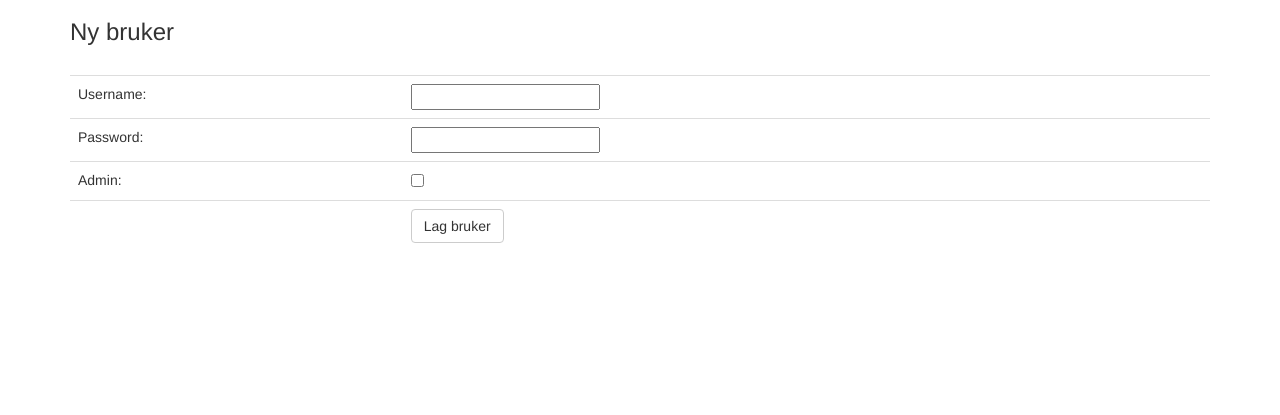
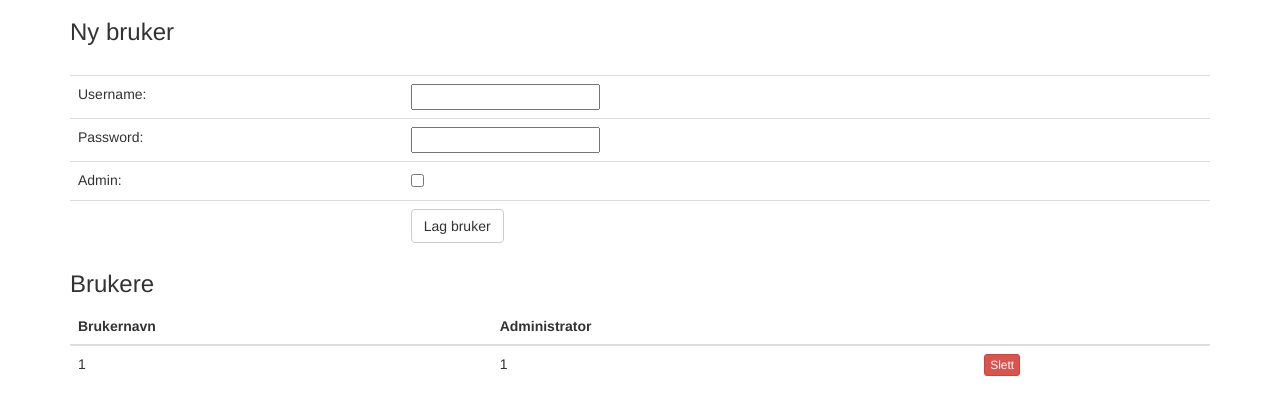
Before and after one commit to halv00rsen/Scorez3.0, a Flask app: page /user_admin in a window 1280 px wide. Shown: the part 51-466 px from the top of the page. Run offline with Flask 2, Linux system fonts and the light colour scheme; the visitor is signed in with stand-in values (Sample User, id 1); data comes from the database, SQL or seed files in the repository; some libraries are stand-ins or nearby versions.

Commit message:
Admin can see all users in the system

```diff
--- a/server.py
+++ b/server.py
@@ -154,7 +154,7 @@ def user_page_admin():
 		return redirect(url_for("login"))
 	if is_admin():
 		get_user_information()
-		return render_template("admin.html")
+		return render_template("admin.html", users=get_user_information())
 	return redirect(url_for("home"))
 
 @app.route("/create_user", methods=["POST", "GET"])
@@ -180,8 +180,9 @@ def create_user():
 
 # @app.route("/get_user_info_admin")
 def get_user_information():
-	urs = g.db.execute("select username, admin from User").fetchall()
-	print(urs)
+	urs = [dict(username=row[0], admin=row[1]) for row in g.db.execute("select username, admin from User").fetchall()]
+	# beers = [dict(name=row[0], type=row[1]) for row in cur.fetchall()]
+	return urs
 
 @app.route("/add_score", methods=["POST", "GET"])
 def add_score():
--- a/templates/admin.html
+++ b/templates/admin.html
@@ -24,24 +24,50 @@
 			</tr>
 		</table>
 
+		<h3>Brukere</h3>
+		<table class="table">
+			<thead>
+				<tr>
+					<th>Brukernavn</th>
+					<th>Administrator</th>
+					<th></th>
+				</tr>
+			</thead>
+			<tbody id="user-body">
+				{% for user in users %}
+					<tr>
+						<td>{{ user.username }}</td>
+						<td>{{ user.admin }}</td>
+						<td>
+							<button class="btn btn-danger btn-xs del-btn">Slett</button>
+						</td>
+					</tr>
+				{% endfor %}
+			</tbody>
+
+		</table>
+
 {% endblock %}
 
 {% block scripts %}
 	<script type="text/javascript">
 
 		$("#create_user").click(function(){
+			var data = {
+				username: $("#username").val(),
+				password: $("#password").val(),
+				admin: $("#admin").is(":checked")
+			}
 			$.ajax({
 				type: "POST",
 				contentType: 'application/json;charset=UTF-8',
 				url: "{{ url_for('create_user') }}",
-				data: JSON.stringify({
-					username: $("#username").val(),
-					password: $("#password").val(),
-					admin: $("#admin").is(":checked")
-				}),
+				data: JSON.stringify(data),
 				success: function(result) {
-					if (result === "true")
+					if (result === "true"){
 						show_message("Brukeren " + $("#username").val() + " ble laget.");
+						$("#user-body").append("<tr><td>" + data.username + "</td><td>" + data.admin + "</td><td><button class='btn btn-danger btn-xs del-btn'>Slett</button></td></tr>");
+					}
 					else
 						show_message("Brukeren " + $("#username").val() + " ble ikke laget.");
 					$("#username").val("");
```
